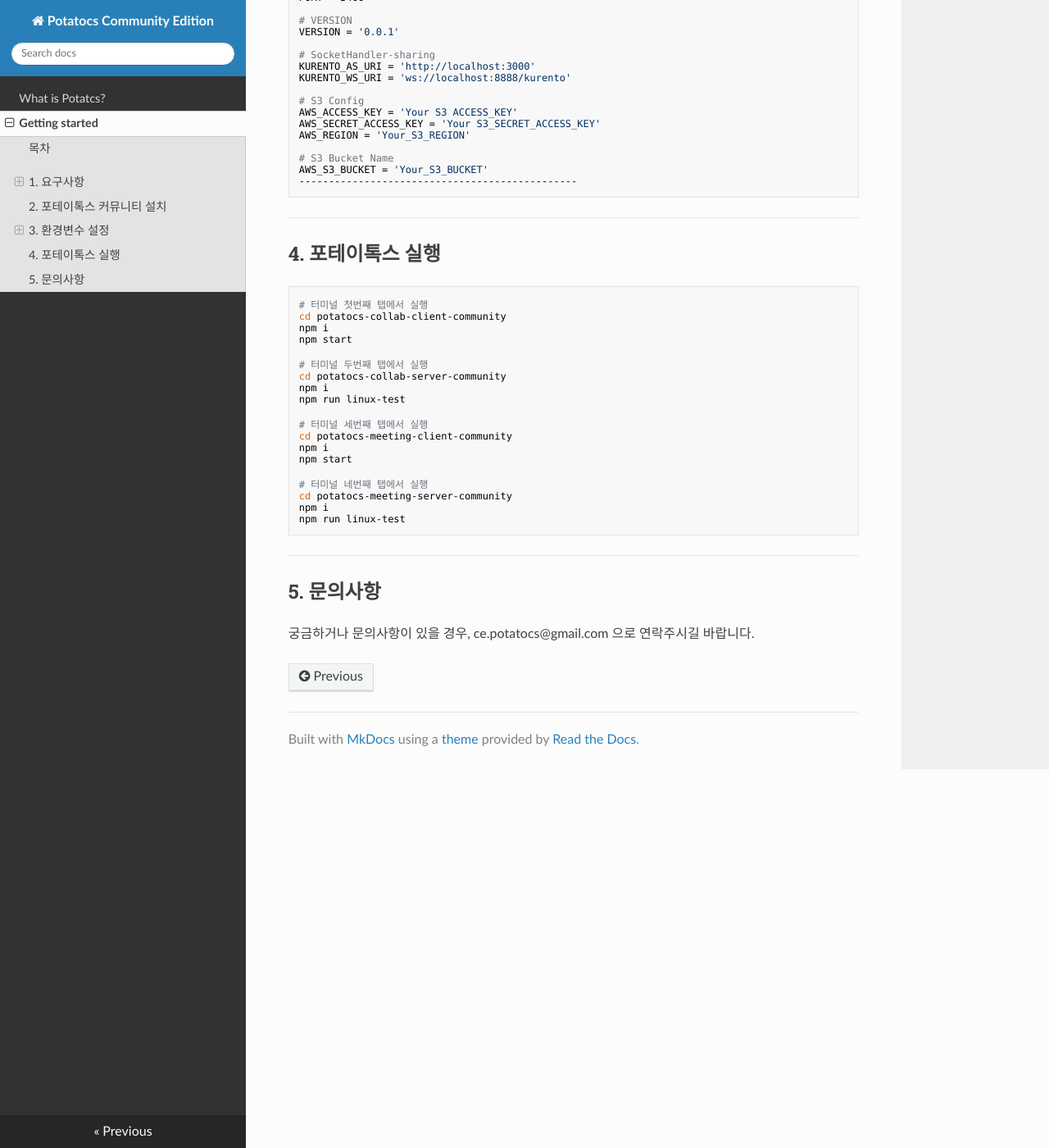
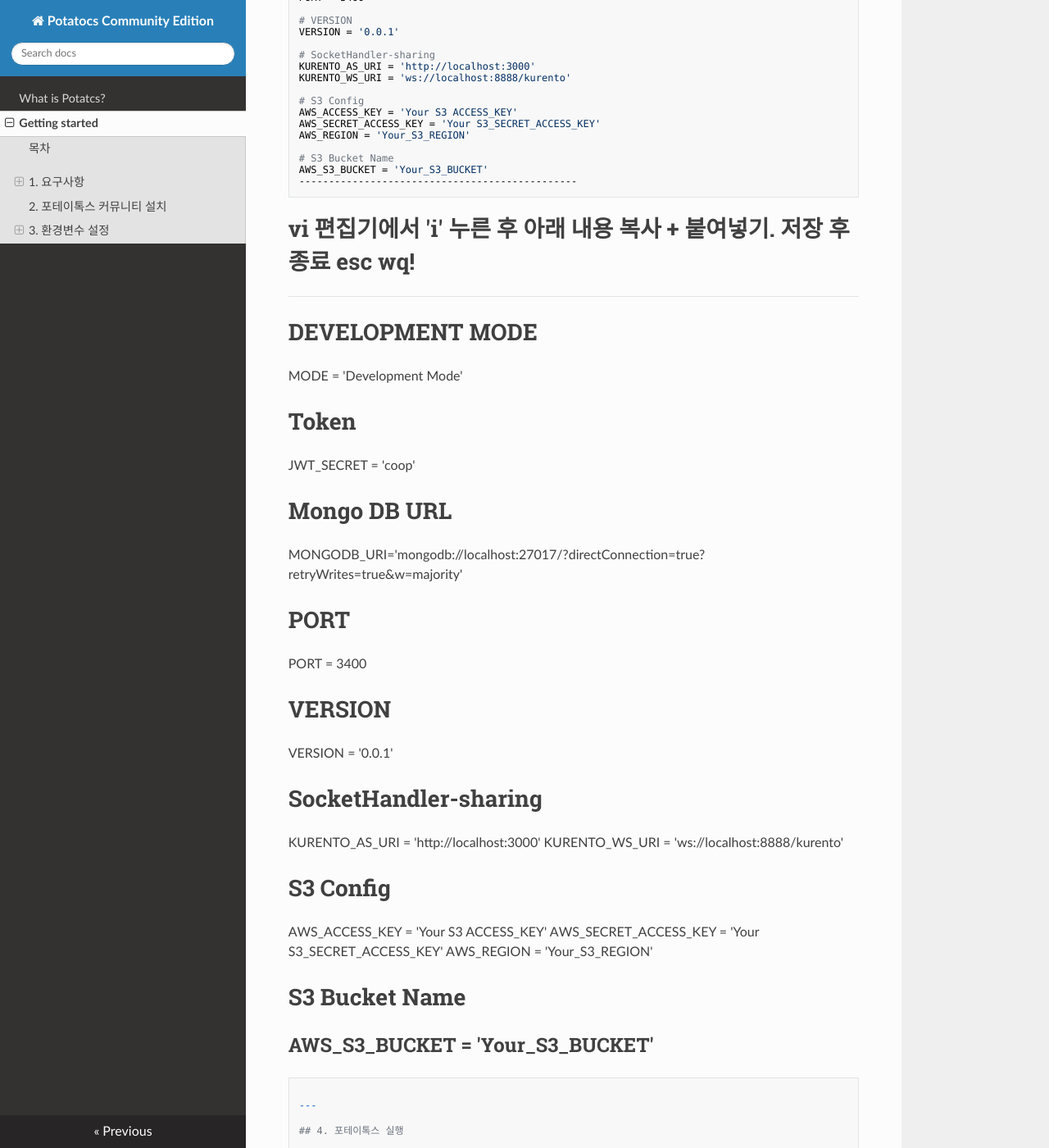
Before and after one commit to potatocs-ce/potatocs-ce-introduction, an MkDocs documentation site: the page built from docs/install.md, in a window 1280 px wide and 1400 px high, scrolled down 3434 px. Shown: the whole window at 82% size. Built offline with MkDocs 1.6.1, drawn with Linux system fonts in a browser that asks for light colours; nearby versions of some CDN libraries; some of the changed text lies outside the part shown.

Commit message:
Update env contents

`````diff
--- a/docs/install.md
+++ b/docs/install.md
@@ -205,6 +205,47 @@
 -----------------------------------------------
 ```
 
+# vi 편집기에서 'i' 누른 후 아래 내용 복사 + 붙여넣기. 저장 후 종료 esc wq!
+
+---
+
+# DEVELOPMENT MODE
+
+MODE = 'Development Mode'
+
+# Token
+
+JWT_SECRET = 'coop'
+
+# Mongo DB URL
+
+MONGODB_URI='mongodb://localhost:27017/?directConnection=true?retryWrites=true&w=majority'
+
+# PORT
+
+PORT = 3400
+
+# VERSION
+
+VERSION = '0.0.1'
+
+# SocketHandler-sharing
+
+KURENTO_AS_URI = 'http://localhost:3000'
+KURENTO_WS_URI = 'ws://localhost:8888/kurento'
+
+# S3 Config
+
+AWS_ACCESS_KEY = 'Your S3 ACCESS_KEY'
+AWS_SECRET_ACCESS_KEY = 'Your S3_SECRET_ACCESS_KEY'
+AWS_REGION = 'Your_S3_REGION'
+
+# S3 Bucket Name
+
+## AWS_S3_BUCKET = 'Your_S3_BUCKET'
+
+````
+
 ---
 
 ## 4. 포테이톡스 실행
@@ -229,7 +270,7 @@
 cd potatocs-meeting-server-community
 npm i
 npm run linux-test
-```
+````
 
 ---
 
`````
Also changed, not shown: docs/index.md (+3 -3 lines).
